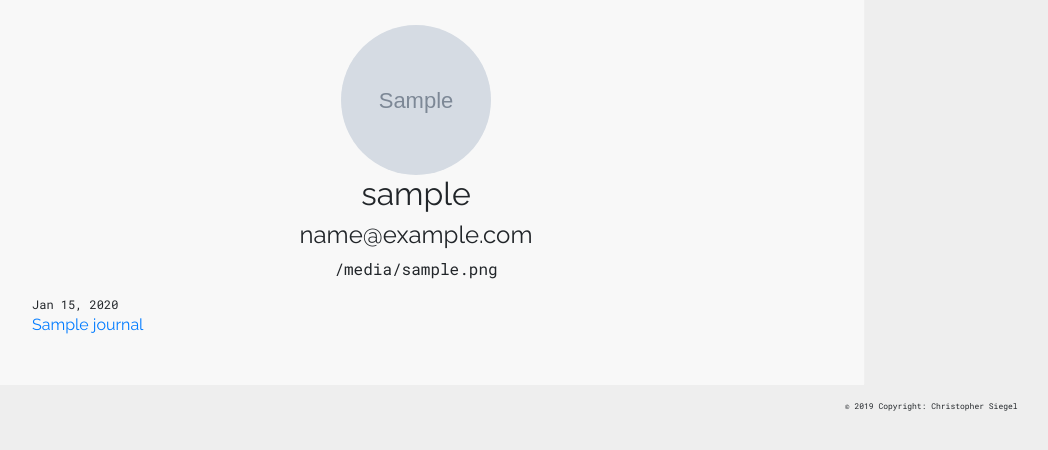
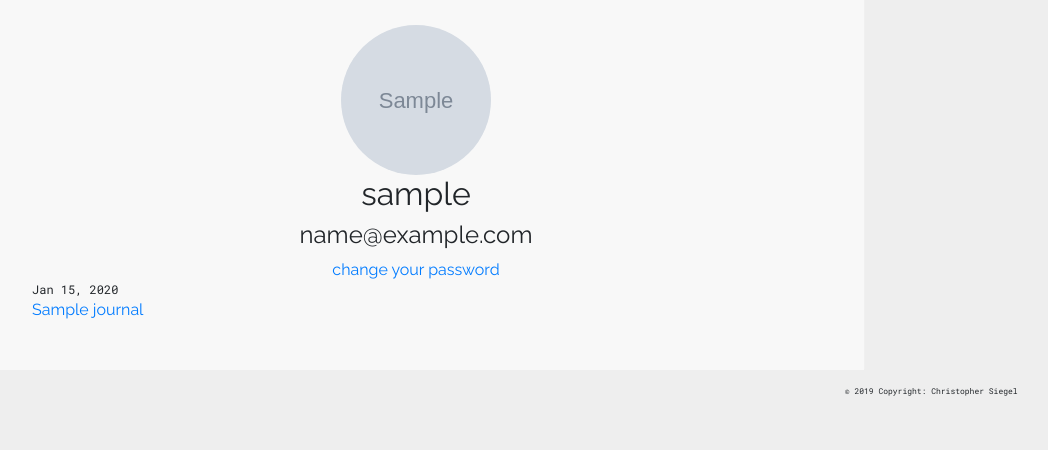
Before and after one commit to blarmon/Gratitude-Journal, a Django app: a page that uses journals/templates/journals/profile.html in a window 1280 px wide. Shown: the part 83-533 px from the top of the page, without its empty margins (224-1272 px from the left). Run offline with Django 3.2, Linux system fonts and the light colour scheme; tables that the repository leaves empty hold one stand-in row (values such as "Sample post"); grey boxes marked "Sample" are stand-in pictures; some libraries are stand-ins or nearby versions.

Commit message:
added custom password change templates

```diff
--- a/Gratitude_Journal/urls.py
+++ b/Gratitude_Journal/urls.py
@@ -30,7 +30,13 @@ urlpatterns = [
     path('follow/', views.follow_user, name='follow_user'),
     path('feed/', views.feed, name='feed'),
     path('delete_journal/', views.delete_journal, name='delete_journal'),
+    path('accounts/password_change/',
+         auth_views.PasswordChangeView.as_view(template_name='registration/password_change_form_custom.html'),
+         name='password_change'),
     path('accounts/', include('django.contrib.auth.urls')),
+    path('accounts/password_change/done',
+         auth_views.PasswordChangeDoneView.as_view(template_name='registration/password_change_done_custom.html'),
+         name='password_change_done'),
     path('accounts/password_reset',
          auth_views.PasswordResetView.as_view(template_name='registration/password_reset_form_custom.html'),
          name='password_reset'),
--- a/journals/templates/journals/profile.html
+++ b/journals/templates/journals/profile.html
@@ -51,7 +51,7 @@
     <img id="user_image" src="{{ user_profile.userextension.user_image.url }}" alt="user image" height="150" width="150">
     <h2 id="username">{{ user_profile.username }}</h2>
     <h4 id="user_email">{{ user_profile.email }}</h4>
-    <p>{{user_profile.userextension.user_image.url}}</p>
+    <a href="{% url 'password_change' %}">change your password</a>
     {% if user.is_authenticated and not loggedin_user_profile %}
         {% if followed_by %}
             <button type="button" class="unfollow-button">Unfollow</button>
```
Also changed, not shown: journals/templates/registration/password_change_done_custom.html (added, +8 -0 lines), journals/templates/registration/password_change_form_custom.html (+12 -0 lines), README.md.
